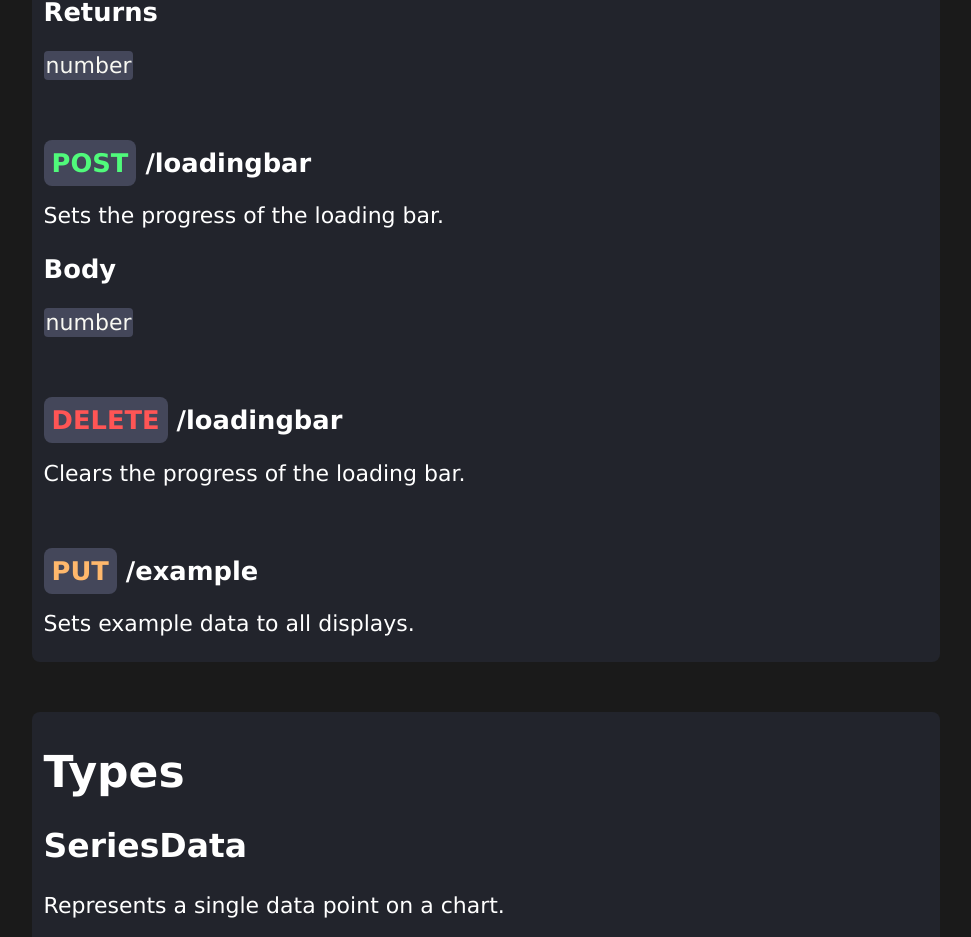
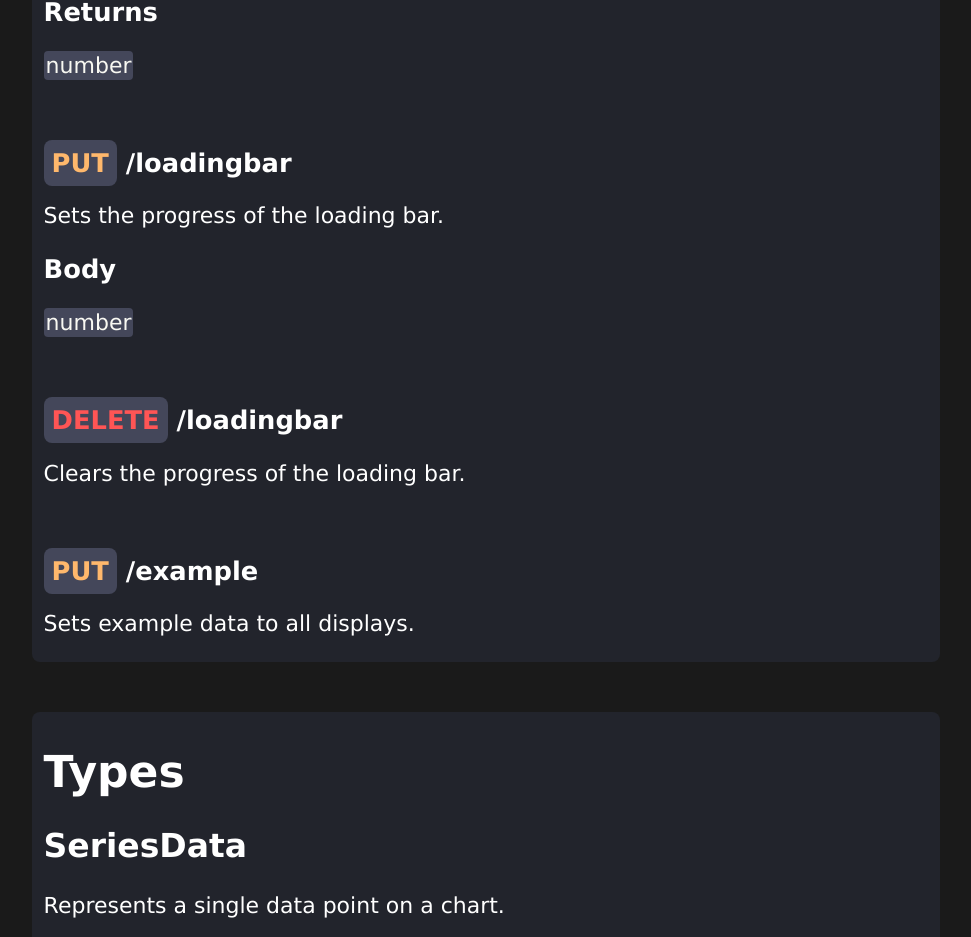
Before and after one commit to stormyhs/charter, a SvelteKit app: page /docs in a window 1280 px wide. Shown: the part 3730-4667 px from the top of the page, without its empty margins (154-1125 px from the left). Built offline with nearby package versions, Linux system fonts and the light colour scheme.

Commit message:
docs: correct HTTP verb for loading bar

```diff
--- a/src/routes/docs/+page.svelte
+++ b/src/routes/docs/+page.svelte
@@ -127,7 +127,7 @@
 
         <div style="margin-top: 70px;"></div>
 
-        <h3><span class="verb green">POST</span> /loadingbar</h3>
+        <h3><span class="verb orange">PUT</span> /loadingbar</h3>
         <p>Sets the progress of the loading bar.</p>
         <h3>Body</h3>
         <p><span class="code">number</span></p>
```
